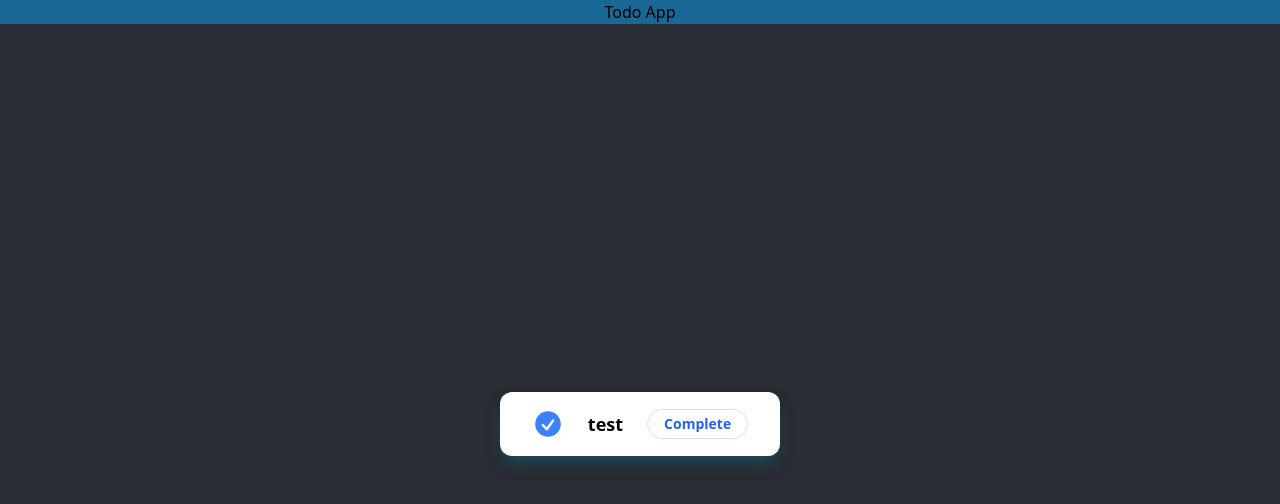
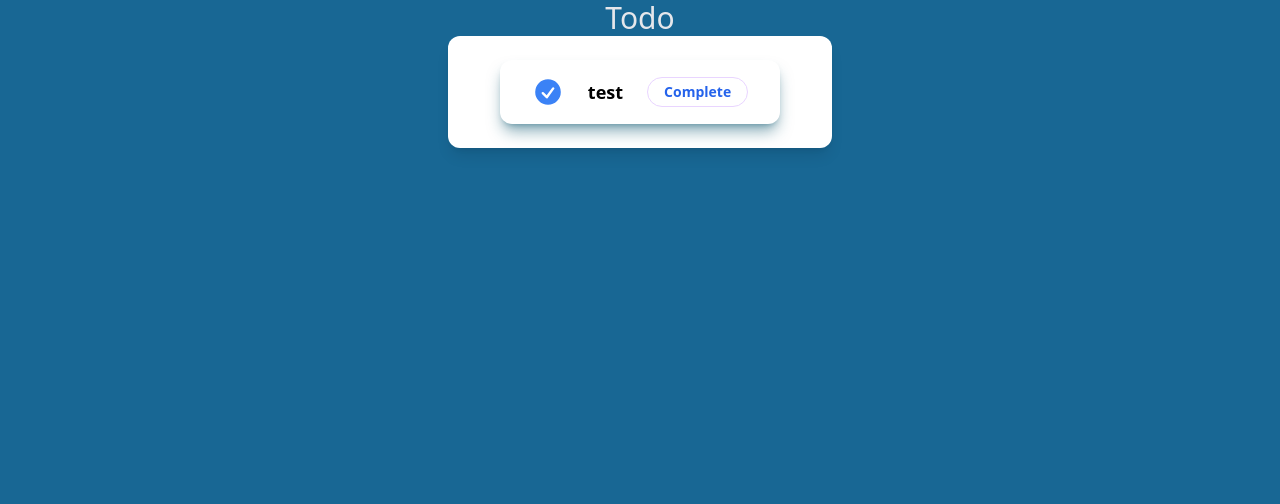
Before and after one commit to anshulkatta/todo, a React (Create React App) app in the folder todo-ts-ui/: page / in a window 1280 px wide. Shown: the top 504 px of the page. Built offline with nearby package versions, Linux system fonts and the light colour scheme.

Commit message:
update App component and update App jest test to cypress test

```diff
--- a/todo-ts-ui/src/App.tsx
+++ b/todo-ts-ui/src/App.tsx
@@ -4,12 +4,14 @@ import TodoBrowser from 'src/todo-browser/TodoBrowser'
 
 function App() {
   return (
-    <div className="App">
-      <p>Todo App</p>
-      <header className="App-header">
-        <TodoBrowser/>
-      </header>
-    </div>
+    <>
+      <h1 className="text-3xl text-primary text-center">
+        Todo
+      </h1>
+      <div className='p-6 max-w-sm mx-auto bg-white rounded-xl shadow-lg flex items-center space-x-4'>
+        <TodoBrowser />
+      </div>
+    </>
   );
 }
 
```
Also changed, not shown: 2 other files (tests, documents, lock files or other folders).
